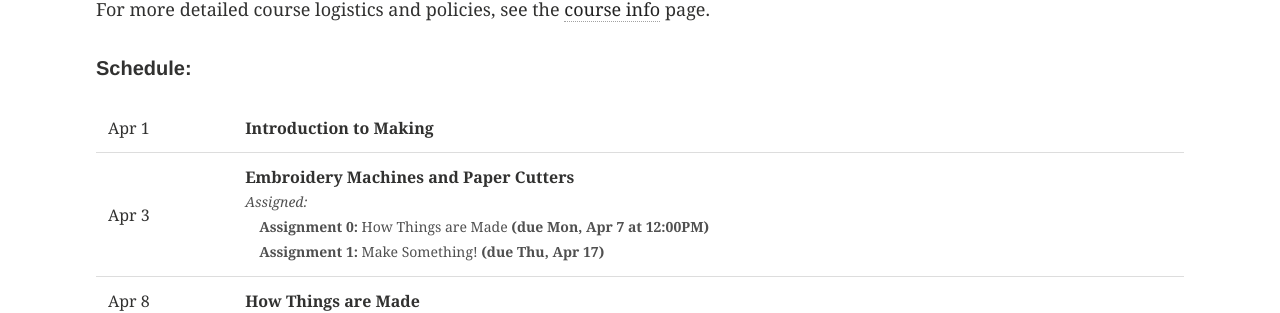
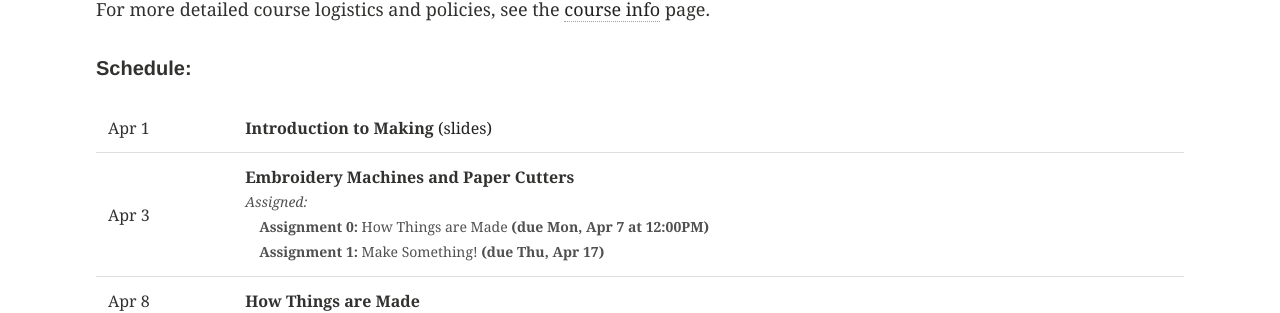
Before and after one commit to cs448m/cs448m.github.io, a Jekyll site: the page built from index.md, in a window 1280 px wide and 900 px high, scrolled down 694 px. Shown: the part 143-456 px from the top of the window. Built offline with Jekyll 4.4.1, drawn with Linux system fonts in a browser that asks for light colours.

Commit message:
adding slides

```diff
--- a/index.md
+++ b/index.md
@@ -24,7 +24,7 @@ For more detailed course logistics and policies, see the [course info](/course_i
 ##### Schedule:
 <table>
 <tbody>
-	<tr><td>Apr 1</td><td><b>Introduction to Making</b></td></tr>
+	<tr><td>Apr 1</td><td><b>Introduction to Making</b> <a href="/lectures/intro/making.pdf">(slides)</a></td></tr>
     <tr><td>Apr 3</td><td><b>Embroidery Machines and Paper Cutters</b>
     	<br><span class="assigned"><i>Assigned:</i>
     			<br>&emsp;<b>Assignment 0:</b> How Things are Made <b>(due Mon, Apr 7 at 12:00PM)</b>
```
